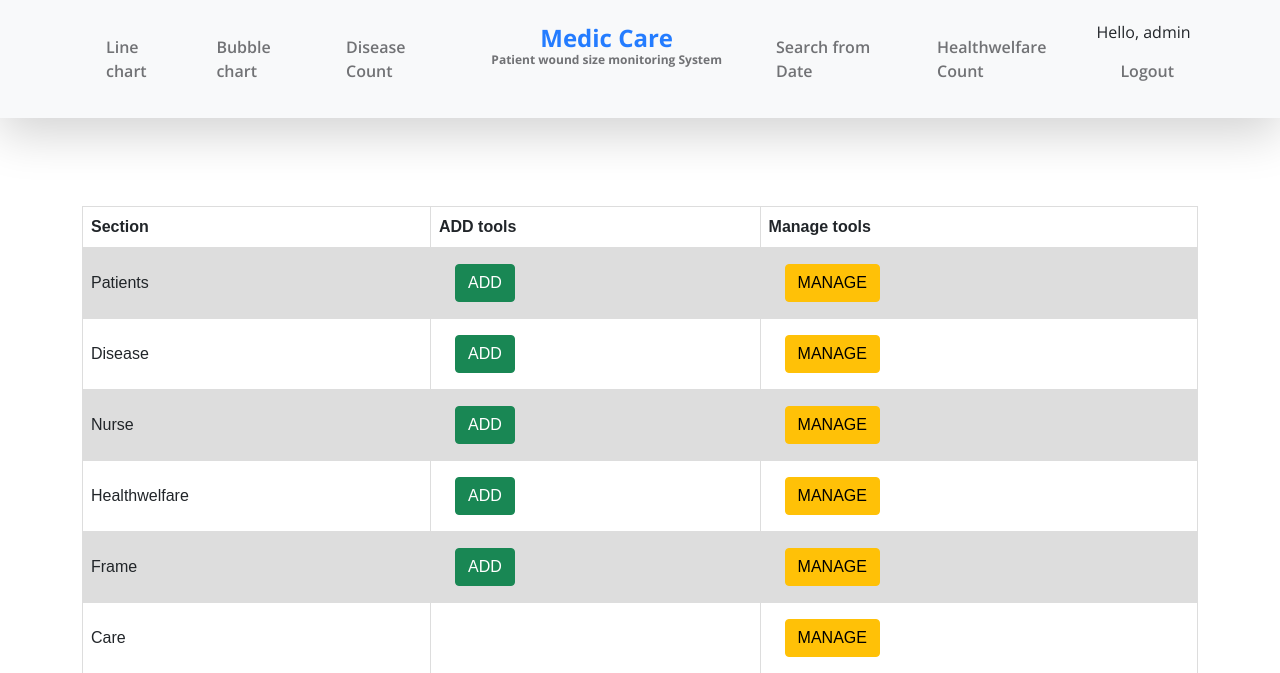
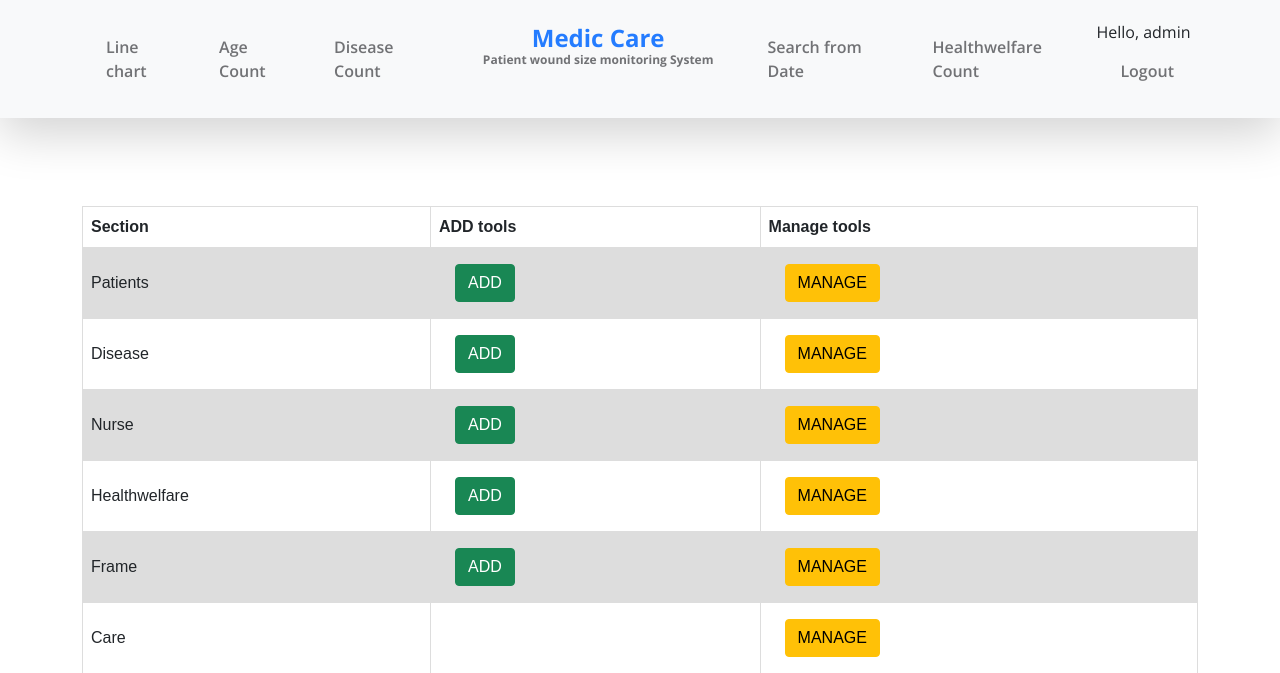
Before and after one commit to lahmpalms/projectImageProcessing, a Django app: page /admin-page/ in a window 1280 px wide. Shown: the top 673 px of the page. Run offline with Django 3.2, Linux system fonts and the light colour scheme; a user stored in the database is signed in; parts of the project's set-up code (start-up, migrations or seed data) failed here and were passed over; some libraries are stand-ins or nearby versions.

Commit message:
fix age count

```diff
--- a/templates/admin_page.html
+++ b/templates/admin_page.html
@@ -78,7 +78,7 @@ https://templatemo.com/tm-566-medic-care
                         </li>
                         <li class="nav-item">
                             <a class="nav-link" href="{% url 'bubblechart' %}">
-                                <span> Bubble chart</span>
+                                <span> Age Count</span>
                             </a>
                         </li>
                         <li class="nav-item">
```
